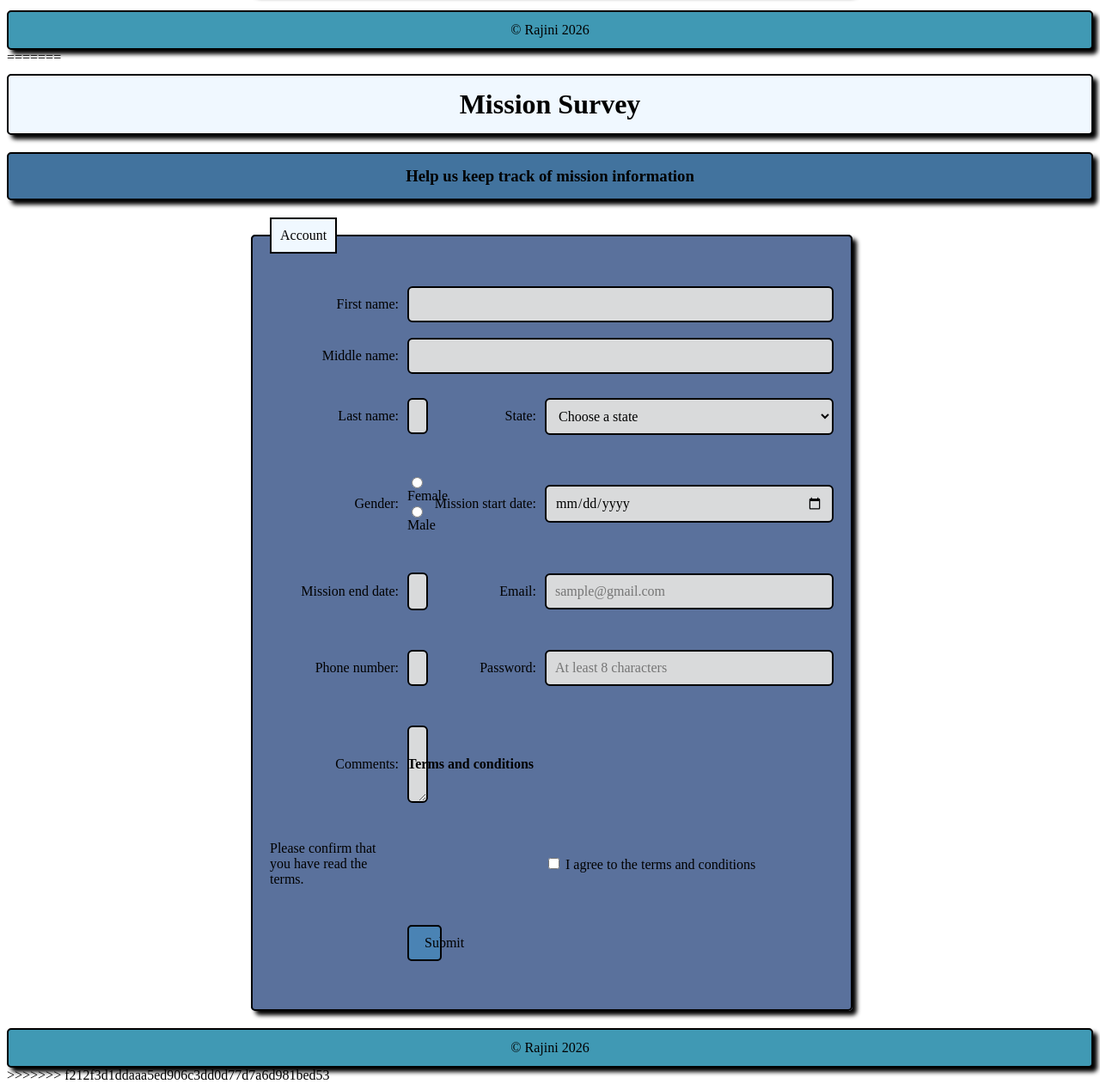
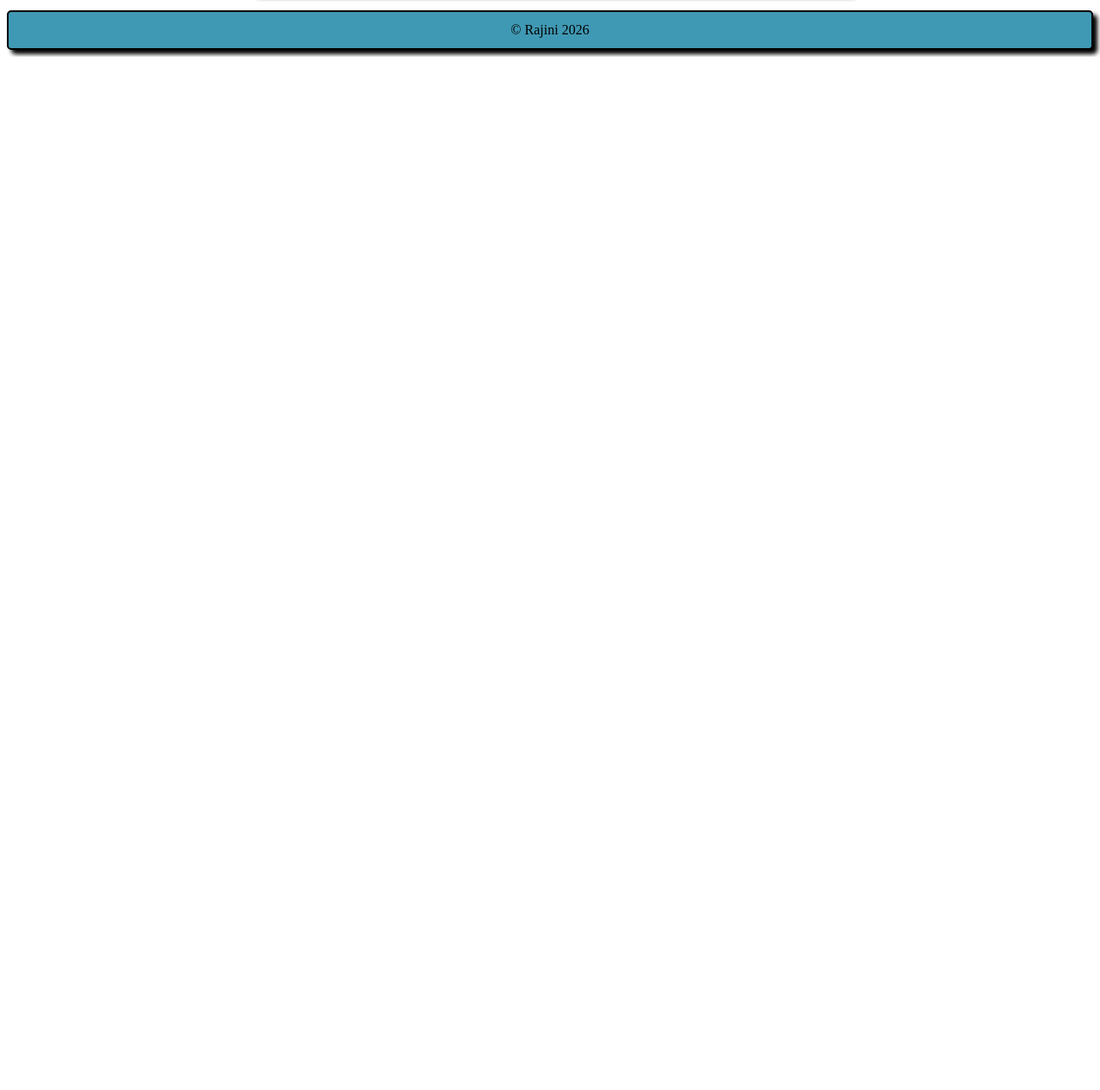
Before and after one commit to prabhuraj06/CS140, a plain HTML site: page Assignments/Forms.html in a window 1280 px wide. Shown: the part 1181-2449 px from the top of the page at 86% size. After the commit the page ends 1247 px from the top, so only its background shows below. Drawn offline with Linux system fonts and the light colour scheme.

Commit message:
Remove second HTML structure from Forms.html

```diff
--- a/Assignments/Forms.html
+++ b/Assignments/Forms.html
@@ -119,126 +119,4 @@
 
     <footer>&copy; Rajini 2026</footer>
 </body>
-=======
-<!DOCTYPE html>
-<html lang="en">
-<head>
-    <meta charset="UTF-8">
-    <meta name="viewport" content="width=device-width, initial-scale=1.0">
-    <title>Mission Survey</title>
-    <link rel="stylesheet" href="Forms.css">
-    <script src="script.js" defer></script>
-</head>
-<body>
-    <header>
-        <h1>Mission Survey</h1>
-    </header>
-
-    <main>
-        <h3>Help us keep track of mission information</h3>
-
-        <form id="myform" novalidate>
-            <fieldset>
-                <legend>Account</legend>
-
-                <div class="form-row">
-                    <label for="personname">First name:</label>
-                    <input id="personname" type="text" name="Fullname">
-                </div>
-                <div class="form-row">
-                    <label for="personname">Middle name:</label>
-                    <input id="personname" type="text" name="Fullname">
-
-                <div class="form-row">
-                    <label for="Lastname">Last name:</label>
-                    <input id="Lastname" type="text" name="Lastname">
-                </div>
-
-                <div class="form-row">
-                    <label for="state">State:</label>
-                    <select name="State" id="state">
-                        <option value="">Choose a state</option>
-                        <option value="Tamilnadu">Tamilnadu</option>
-                        <option value="Karnataka">Karnataka</option>
-                        <option value="Andhrapradesh">Andhrapradesh</option>
-                        <option value="Kerala">Kerala</option>
-                        <option value="Telangana">Telangana</option>
-                    </select>
-                </div>
-
-                <div class="form-row">
-                    <span class="field-label">Gender:</span>
-                    <div>
-                        <label class="choice">
-                            <input type="radio" name="Gender" value="Female">
-                            Female
-                        </label>
-                        <label class="choice">
-                            <input type="radio" name="Gender" value="Male">
-                            Male
-                        </label>
-                    </div>
-                </div>
-
-                <div class="form-row">
-                    <label for="Missionstart">Mission start date:</label>
-                    <input type="date" name="Missionstart" id="Missionstart">
-                </div>
-
-                <div class="form-row">
-                    <label for="Missionends">Mission end date:</label>
-                    <input type="date" name="Missionends" id="Missionends">
-                </div>
-
-                <div class="form-row">
-                    <label for="email">Email:</label>
-                    <input type="email" name="Email" id="email" placeholder="sample@gmail.com">
-                </div>
-
-                <div class="form-row">
-                    <label for="Phone">Phone number:</label>
-                    <input type="tel" name="Phone" id="Phone" placeholder="+1808608208">
-                </div>
-
-                <div class="form-row">
-                    <label for="password">Password:</label>
-                    <input
-                        type="password"
-                        name="Password"
-                        id="password"
-                        placeholder="At least 8 characters"
-                    >
-                </div>
-
-                <div class="form-row">
-                    <label for="Comments">Comments:</label>
-                    <textarea name="Comments" id="Comments"></textarea>
-                </div>
-
-                <h4>Terms and conditions</h4>
-                <p>Please confirm that you have read the terms.</p>
-
-                <div class="form-row">
-                    <span class="field-label"></span>
-                    <label class="choice">
-                        <input type="checkbox" name="Agree" value="Yes">
-                        I agree to the terms and conditions
-                    </label>
-                </div>
-
-                <div class="form-row">
-                    <span class="field-label"></span>
-                    <button type="submit">Submit</button>
-                </div>
-
-                <p id="message" role="status"></p>
-            </fieldset>
-        </form>
-    </main>
-
-    <footer>
-        &copy; Rajini 2026
-    </footer>
-</body>
->>>>>>> f212f3d1ddaaa5ed906c3dd0d77d7a6d981bed53
 </html>
```
